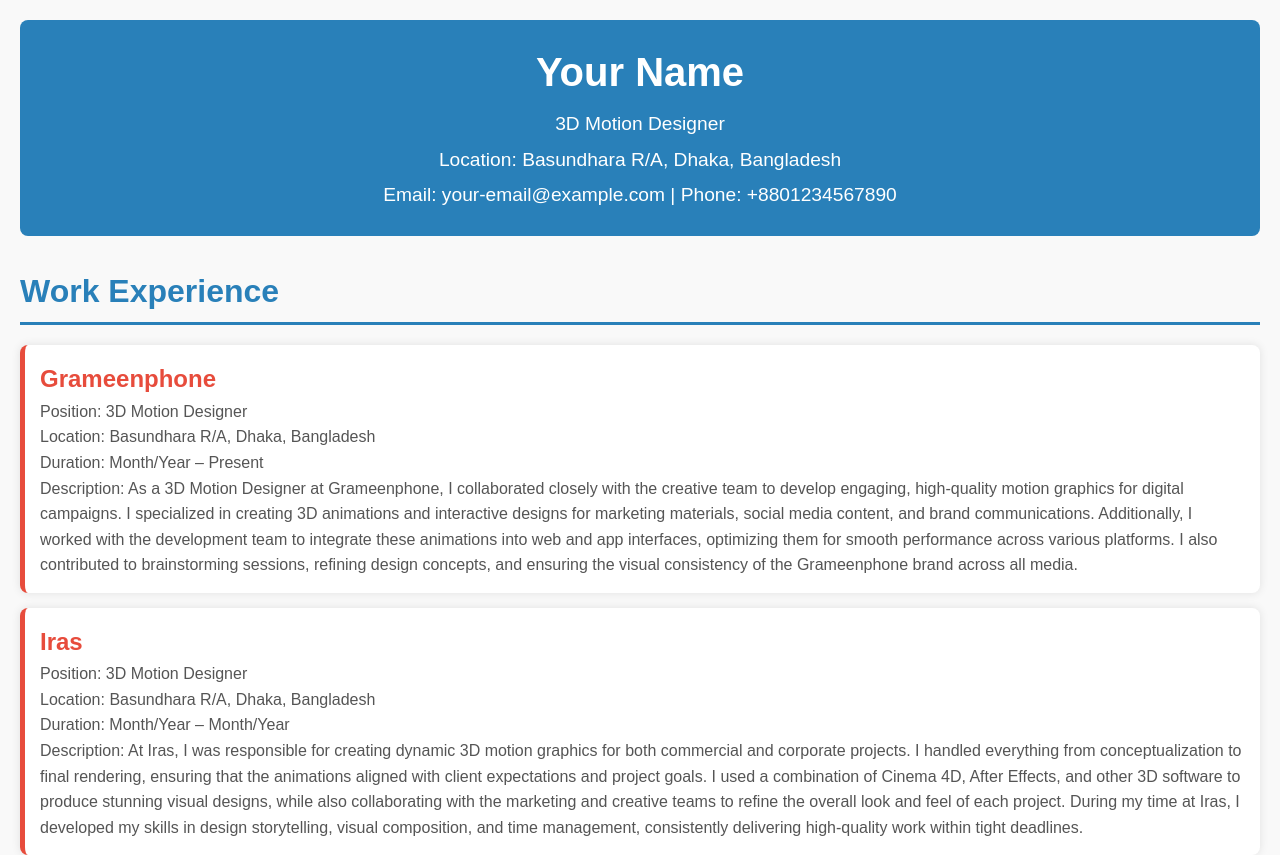
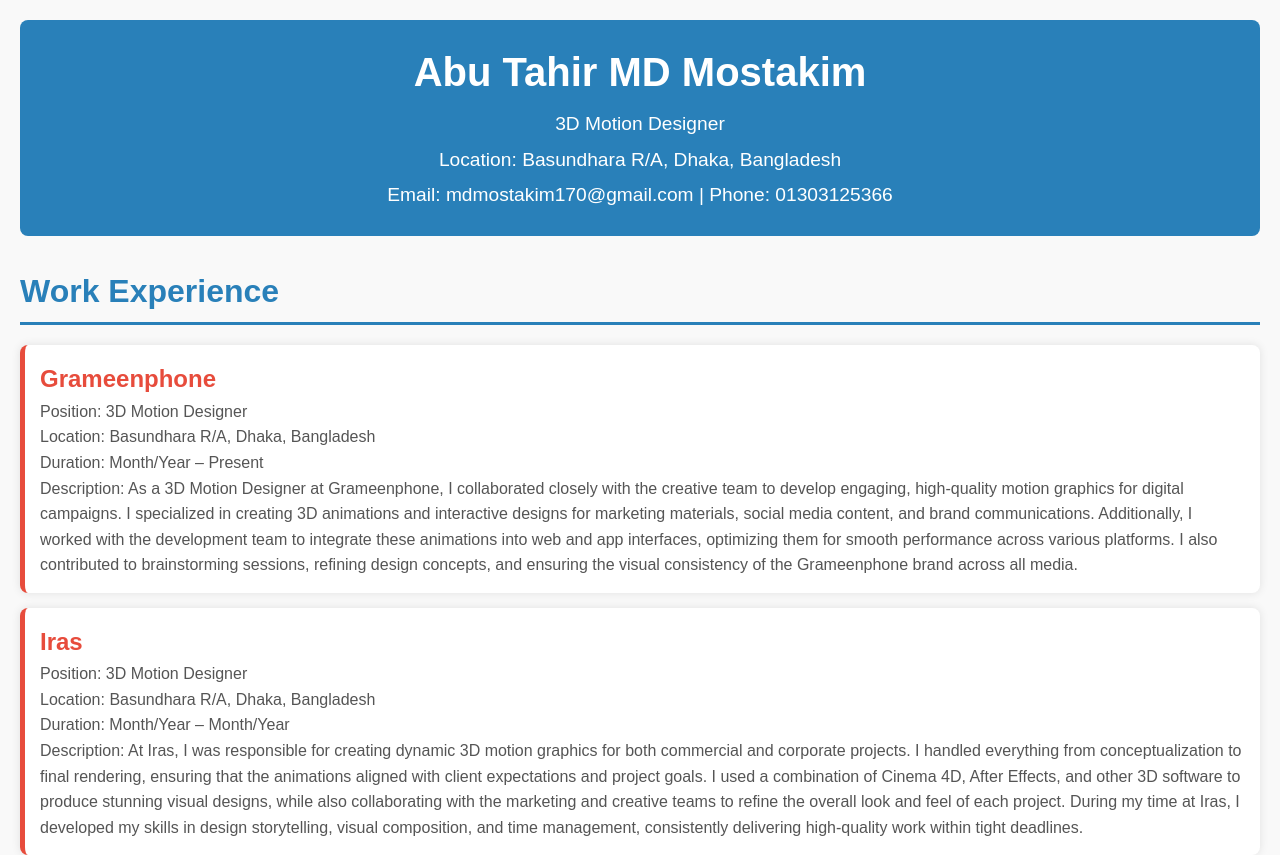
Before and after one commit to TahirMostakim/tahirmostakim.github.io, a plain HTML site: page index.html in a window 1280 px wide. Shown: the top 855 px of the page. Drawn offline with Linux system fonts and the light colour scheme.

Commit message:
Update index.html

```diff
--- a/index.html
+++ b/index.html
@@ -123,10 +123,10 @@
 </head>
 <body>
     <header>
-        <h1>Your Name</h1>
+        <h1>Abu Tahir MD Mostakim</h1>
         <p>3D Motion Designer</p>
         <p>Location: Basundhara R/A, Dhaka, Bangladesh</p>
-        <p>Email: your-email@example.com | Phone: +8801234567890</p>
+        <p>Email: mdmostakim170@gmail.com | Phone: 01303125366</p>
     </header>
 
     <section class="experience">
```
